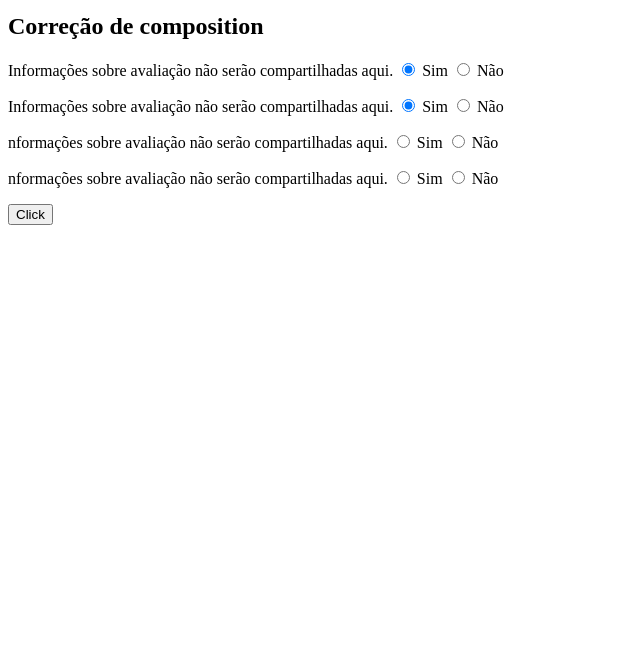
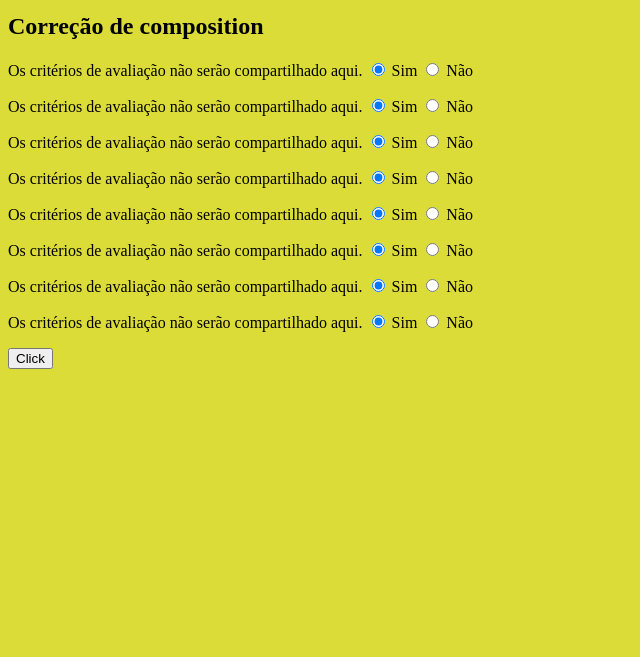
Before and after one commit to Andysfukner/Influx-Activities, a plain HTML site: page htmls/composition.html in a window 1280 px wide. Shown: the part 143-800 px from the top of the page, without its empty margins (0-640 px from the left). Drawn offline with Linux system fonts and the light colour scheme.

Commit message:
Update composition.html

```diff
--- a/htmls/composition.html
+++ b/htmls/composition.html
@@ -8,38 +8,59 @@
     <title>Influx</title>
 </head>
 <body>
-    <a href="../index.html"><h1><img src="../Imagens/logo.png" width="100px" alt=""> </h1></a>
+    <a href="../index.html"><h1 class="logoTitle"><img src="../Imagens/logo.png" width="100px" alt=""> </h1></a>
 
-    <h2>Correção de composition</h2>
-    <form action="">
-    <p>Informações sobre avaliação não serão compartilhadas aqui.
-        <input type="radio" name="temaCorreto" value="1" checked="checked"> Sim
-        <input type="radio" name="temaCorreto" value="0"/> Não
+    <h2 class="correctingTests">Correção de composition</h2>
+    <div id="composicao">
+    <p>Os critérios de avaliação não serão compartilhado aqui.
+        <input type="radio" name="temaCorreto" class="radioCompo" value="1" checked="checked"> Sim
+        <input type="radio" name="temaCorreto" class="radioCompo" value="0"/> Não
     </p>
 
-    <p>Informações sobre avaliação não serão compartilhadas aqui.
+    <p>Os critérios de avaliação não serão compartilhado aqui.
         <input type="radio" name="numPalavras" id="numPalavras" value="1" checked="checked"> Sim
         <input type="radio" name="numPalavras" id="numPalavras" value="0"/> Não
     </p>
 
-    <p>nformações sobre avaliação não serão compartilhadas aqui.
-        <input type="radio" name="vocabulário" id="vocabulário" value="Sim"> Sim
-        <input type="radio" name="vocabulário" id="vocabulário" value="Não"/> Não
+    <p>Os critérios de avaliação não serão compartilhado aqui.
+        <input type="radio" name="vocabulário" id="vocabulário" value="1" checked="checked"> Sim
+        <input type="radio" name="vocabulário" id="vocabulário" value="0"/> Não
     </p>
 
-    <p>nformações sobre avaliação não serão compartilhadas aqui.
-        <input type="radio" name="temaCorreto" id="temaCorreto" value="Sim"> Sim
-        <input type="radio" name="temaCorreto" id="temaCorreto" value="Não"/> Não
+    <p>Os critérios de avaliação não serão compartilhado aqui.
+        <input type="radio" name="chunks" id="chunks" value="1" checked="checked"> Sim
+        <input type="radio" name="chunks" id="chunks" value="0"/> Não
+    </p>
+
+    <p>Os critérios de avaliação não serão compartilhado aqui.
+        <input type="radio" name="erros0" id="erros0" value="1" checked="checked"> Sim
+        <input type="radio" name="erros0" id="erros0" value="0"/> Não
+    </p>
+
+    <p>Os critérios de avaliação não serão compartilhado aqui.
+        <input type="radio" name="erros2" id="erros2" value="1" checked="checked"> Sim
+        <input type="radio" name="erros2" id="erros2" value="0"/> Não
+    </p>
+
+    <p>Os critérios de avaliação não serão compartilhado aqui.
+        <input type="radio" name="erros3" id="erros3" value="1" checked="checked"> Sim
+        <input type="radio" name="erros3" id="erros3" value="0"/> Não
+    </p>
+
+    <p>Os critérios de avaliação não serão compartilhado aqui.
+        <input type="radio" name="erros6" id="erros6" value="1" checked="checked"> Sim
+        <input type="radio" name="erros6" id="erros6" value="0"/> Não
     </p>
 
 
+    <button type="button" onclick="compoFunction()">Click</button>
 
-
-    <button type="button" onclick="compositionRadio()">Click</button>
+    </div>
     <p id="compositionNota"></p>
-
-    <p id="tema"></p>
-    </form>
-
 </body>
+<style>
+body {
+    background-color:#dcdc39 ;
+}
+</style>
 </html>
```
